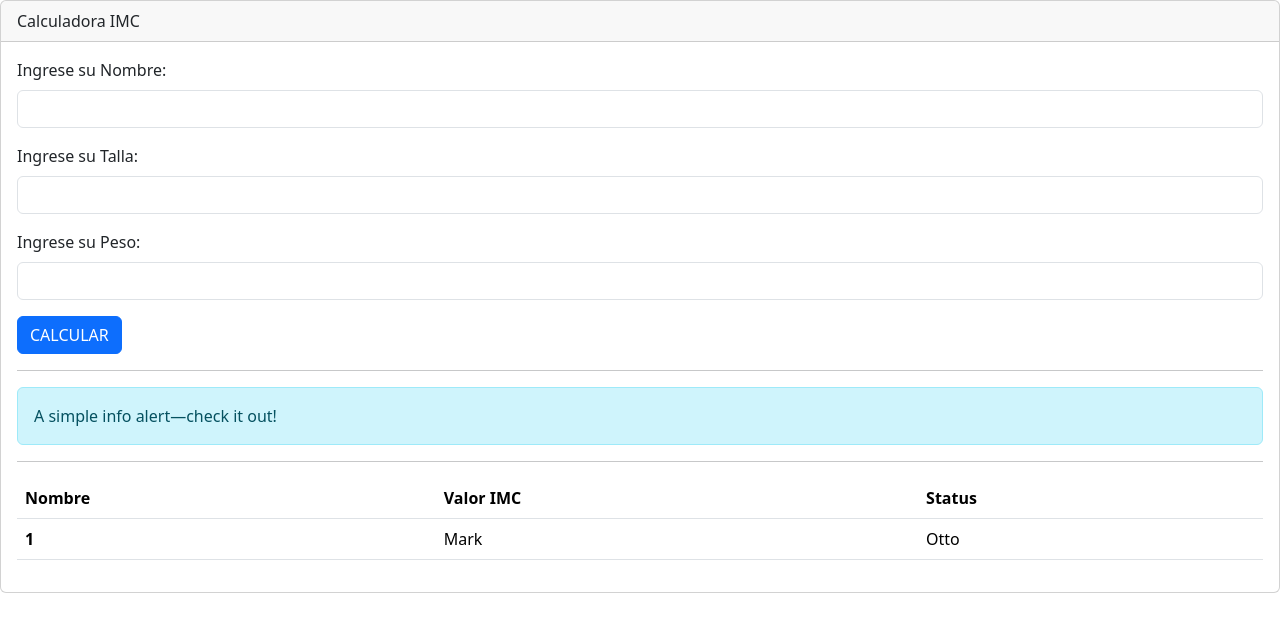
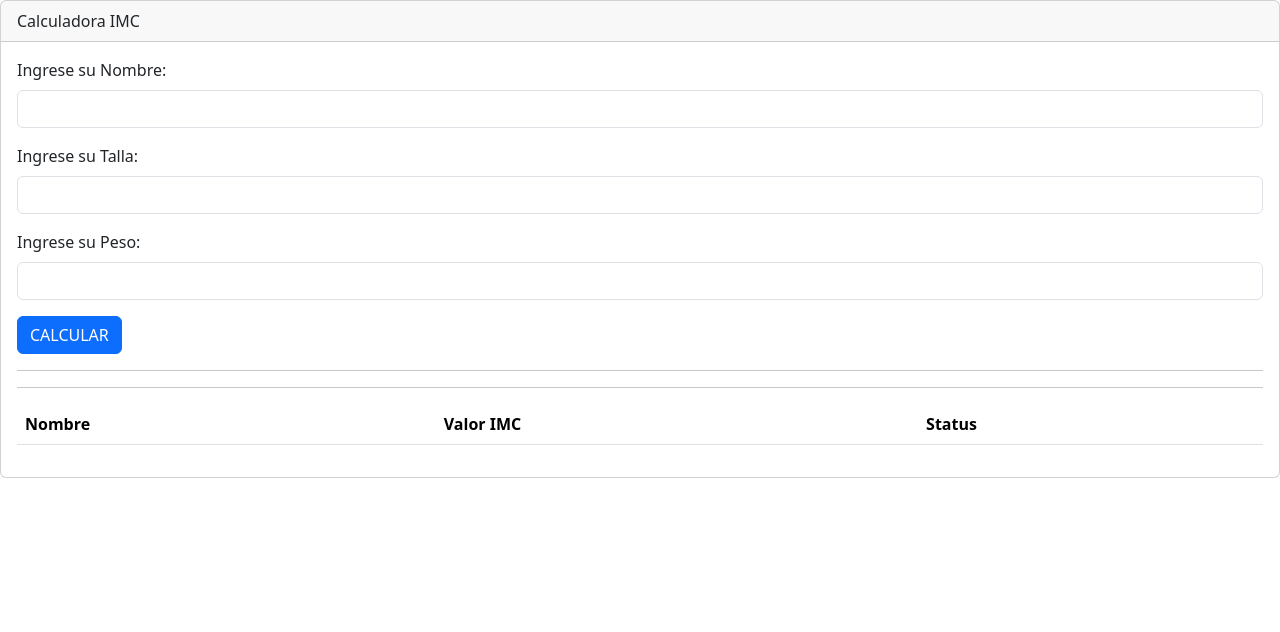
Before and after one commit to cuartociclo2023/app-angular-bootstrap, an Angular app: page / in a window 1280 px wide. Shown: the top 632 px of the page. Built offline with nearby package versions, Linux system fonts and the light colour scheme.

Commit message:
ejercicio final IMC

```diff
--- a/src/app/componentes-bs/form-calculo-imc/form-calculo-imc.component.html
+++ b/src/app/componentes-bs/form-calculo-imc/form-calculo-imc.component.html
@@ -5,20 +5,20 @@
     <div class="card-body">
         <div class="mb-3">
             <label for="txtnombre" class="form-label">Ingrese su Nombre:</label>
-            <input type="text" class="form-control" id="txtnombre" >
+            <input type="text" class="form-control" id="txtnombre" [(ngModel)]="formImc.nombre" >
         </div>
         <div class="mb-3">
             <label for="txttalla" class="form-label">Ingrese su Talla:</label>
-            <input type="text" class="form-control" id="txttalla" >
+            <input type="text" class="form-control" id="txttalla" [(ngModel)]="formImc.talla" >
         </div>
         <div class="mb-3">
             <label for="txtpeso" class="form-label">Ingrese su Peso:</label>
-            <input type="email" class="form-control" id="txtpeso" >
+            <input type="email" class="form-control" id="txtpeso" [(ngModel)]="formImc.peso" >
          </div>
-         <button type="button" class="btn btn-primary">CALCULAR</button>
+         <button type="button" class="btn btn-primary" (click)="calcularImc()">CALCULAR</button>
          <hr />
-         <div class="alert alert-info" role="alert">
-            A simple info alert—check it out!
+         <div class="alert alert-info" role="alert" *ngIf="mostrarResultado">
+            Su valor IMC es: {{formImc.valorimc}}
           </div>
         <hr />
         <table class="table">
@@ -30,10 +30,10 @@
               </tr>
             </thead>
             <tbody>
-              <tr>
-                <th scope="row">1</th>
-                <td>Mark</td>
-                <td>Otto</td>
+              <tr *ngFor="let paciente of listPacientes">
+                <th scope="row">{{paciente.nombre}}</th>
+                <td>{{paciente.valorimc}}</td>
+                <td>{{paciente.status}}</td>
               </tr>
             </tbody>
           </table>
```
